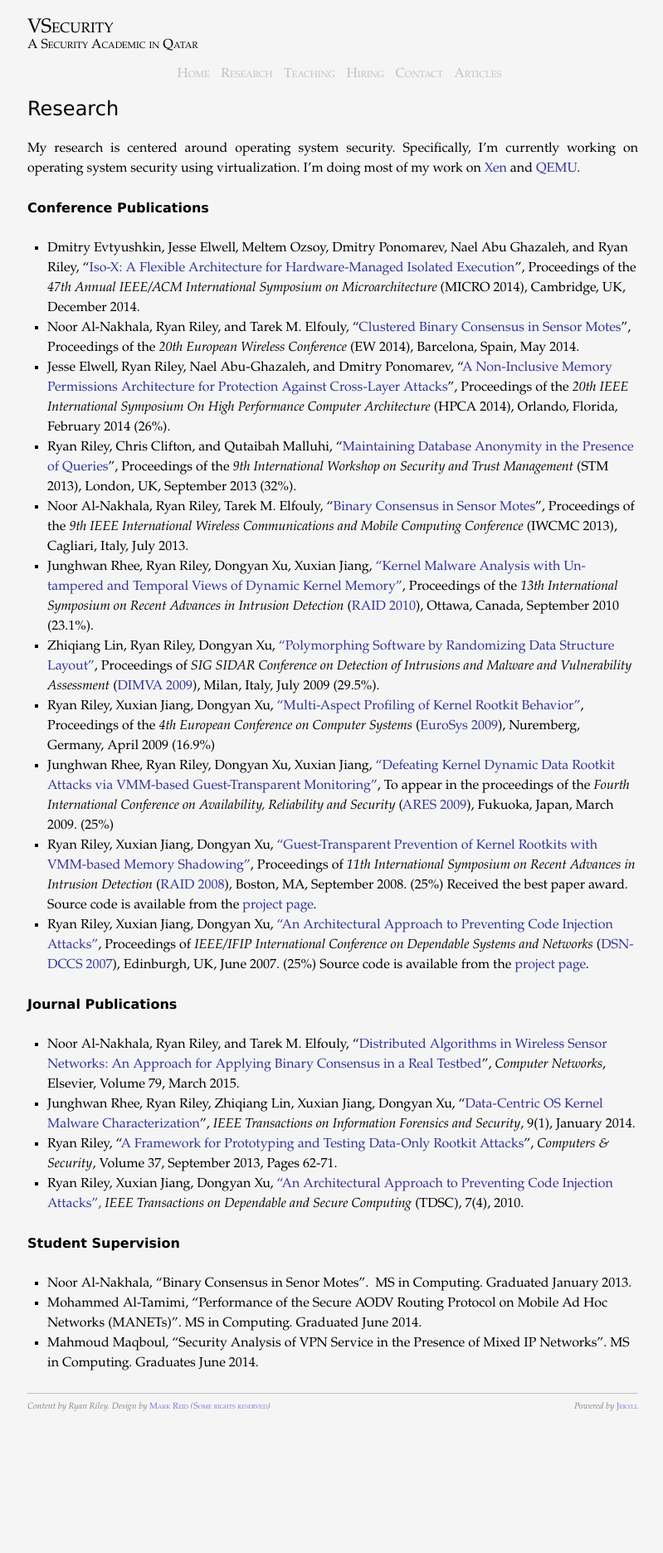
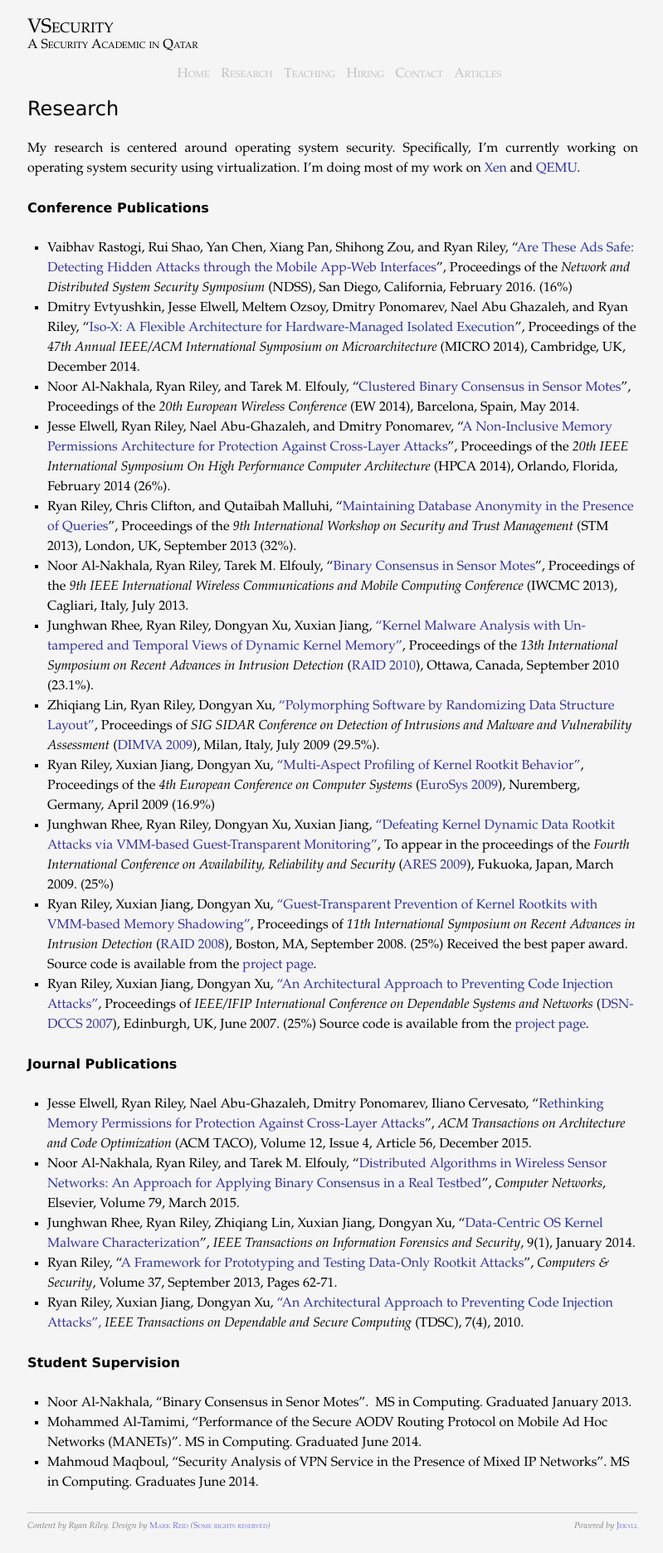
Before and after one commit to rriley/website, a Jekyll site: the page built from research/index.md, in a window 1280 px wide. Shown: the whole page at 83% size, without its empty margins (239-1038 px from the left). Built offline with Jekyll 4.4.1, drawn with Linux system fonts in a browser that asks for light colours; Markdown is read by kramdown in place of the engine named in the settings; before the commit the page ends 1728 px from its top, so only the background shows below that.

Commit message:
Some new publications and an RA ad

```diff
--- a/research/index.md
+++ b/research/index.md
@@ -11,6 +11,7 @@
 [QEMU](http://www.qemu.org/).
 
 ##Conference Publications
+  * Vaibhav Rastogi, Rui Shao, Yan Chen, Xiang Pan, Shihong Zou, and Ryan Riley, "[Are These Ads Safe: Detecting Hidden Attacks through the Mobile App-Web Interfaces](/pubs/ndss2016.pdf)", Proceedings of the *Network and Distributed System Security Symposium* (NDSS), San Diego, California, February 2016. (16%)
   * Dmitry Evtyushkin, Jesse Elwell, Meltem Ozsoy, Dmitry Ponomarev, Nael Abu Ghazaleh, and Ryan Riley, "[Iso-X: A Flexible Architecture for Hardware-Managed Isolated Execution](/pubs/micro14.pdf)", Proceedings of the *47th Annual IEEE/ACM International Symposium on Microarchitecture* (MICRO 2014), Cambridge, UK, December 2014.
   * Noor Al-Nakhala, Ryan Riley, and Tarek M. Elfouly, "[Clustered Binary Consensus in Sensor Motes](/pubs/ew2014.pdf)", Proceedings of the *20th European Wireless Conference* (EW 2014), Barcelona, Spain, May 2014.
   * Jesse Elwell, Ryan Riley, Nael Abu-Ghazaleh, and Dmitry Ponomarev, "[A Non-Inclusive Memory Permissions Architecture for Protection Against Cross-Layer Attacks](/pubs/hpca14.pdf)", Proceedings of the *20th IEEE International Symposium On High Performance Computer Architecture* (HPCA 2014), Orlando, Florida, February 2014 (26%).
@@ -24,6 +25,7 @@
   * Ryan Riley, Xuxian Jiang, Dongyan Xu, [ "An Architectural Approach to Preventing Code Injection Attacks"](https://vsecurity.info/pubs/dsn07-codeinj.pdf), Proceedings of *IEEE/IFIP International Conference on Dependable Systems and Networks* ([DSN-DCCS 2007](http://www.dsn.org/)), Edinburgh, UK, June 2007. (25%) Source code is available from the [project page](http://friends.cs.purdue.edu/dokuwiki/doku.php?id=code_injection).
 
 ##Journal Publications
+  * Jesse Elwell, Ryan Riley, Nael Abu-Ghazaleh, Dmitry Ponomarev, Iliano Cervesato, "[Rethinking Memory Permissions for Protection Against Cross-Layer Attacks](/pubs/taco16.pdf)", *ACM Transactions on Architecture and Code Optimization* (ACM TACO), Volume 12, Issue 4, Article 56, December 2015.
   * Noor Al-Nakhala, Ryan Riley, and Tarek M. Elfouly, "[Distributed Algorithms in Wireless Sensor Networks: An Approach for Applying Binary Consensus in a Real Testbed](/pubs/consensus-journal.pdf)", *Computer Networks*, Elsevier, Volume 79, March 2015.
   * Junghwan Rhee, Ryan Riley, Zhiqiang Lin, Xuxian Jiang, Dongyan Xu, "[Data-Centric OS Kernel Malware Characterization](/pubs/TIFS_datagene.pdf)", *IEEE Transactions on Information Forensics and Security*, 9(1), January 2014.
   * Ryan Riley, "[A Framework for Prototyping and Testing Data-Only Rootkit Attacks](/pubs/dorf.pdf)", *Computers & Security*, Volume 37, September 2013, Pages 62-71.
```
Also changed, not shown: hiring/index.md (+2 -0 lines), hiring/ra-mobile.md (added, +28 -0 lines), 2 other files.
